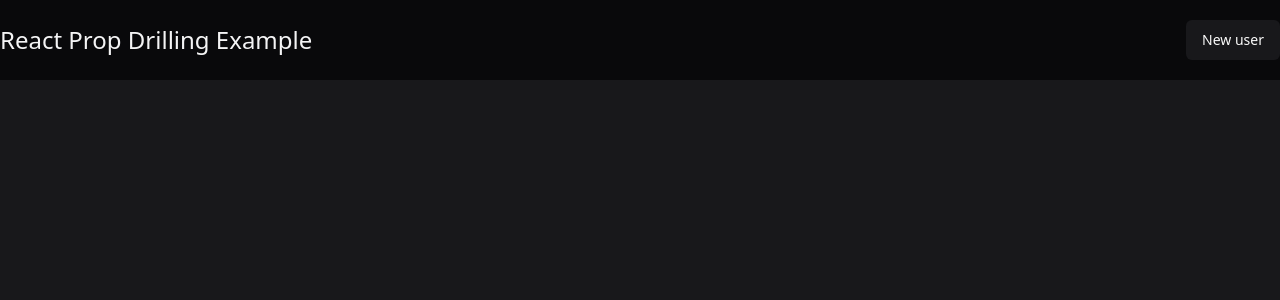
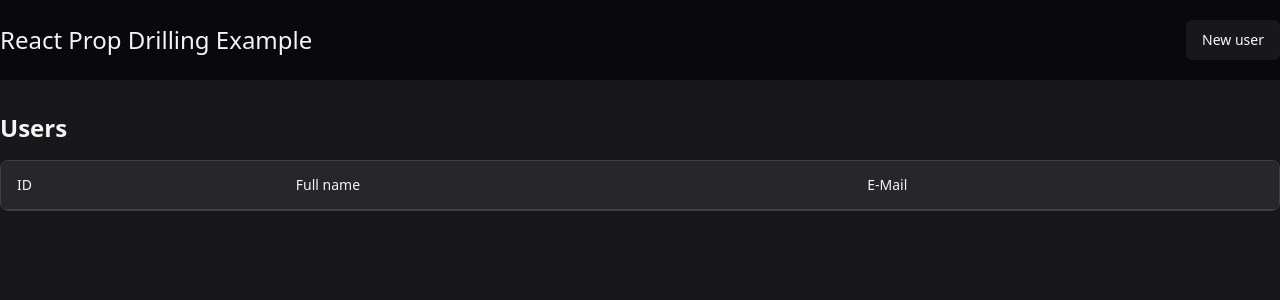
Before and after one commit to victorbadaro/react-prop-drilling-example, a React (Vite) app: page / in a window 1280 px wide. Shown: the top 300 px of the page. Built offline with nearby package versions, Linux system fonts and the light colour scheme.

Commit message:
feat: add users list component to show created users

```diff
--- a/src/app.tsx
+++ b/src/app.tsx
@@ -1,7 +1,8 @@
 import { useState } from 'react';
 import { Header } from './components/header';
+import { UsersList } from './components/users-list';
 
-type User = {
+export type User = {
 	id: number;
 	name: string;
 	email: string;
@@ -23,6 +24,13 @@ export function App() {
 	return (
 		<div className="space-y-8 min-h-screen bg-zinc-900 text-zinc-100">
 			<Header addUser={addUser} />
+
+			<main className="container mx-auto">
+				<div className="flex flex-col gap-4">
+					<h1 className="text-2xl font-semibold">Users</h1>
+					<UsersList users={users} />
+				</div>
+			</main>
 		</div>
 	);
 }
--- /dev/null
+++ b/src/components/users-list.tsx
@@ -0,0 +1,31 @@
+import { User } from '@/app';
+import { Table, TableBody, TableCell, TableHead, TableHeader, TableRow } from './ui/table';
+
+interface UsersListProps {
+	users: User[];
+}
+
+export function UsersList({ users }: UsersListProps) {
+	return (
+		<div className="border border-zinc-700 rounded-lg overflow-hidden">
+			<Table className="text-zinc-400">
+				<TableHeader className="bg-zinc-800">
+					<TableRow className="border-zinc-700 hover:bg-zinc-800">
+						<TableHead className="text-zinc-100">ID</TableHead>
+						<TableHead className="text-zinc-100">Full name</TableHead>
+						<TableHead className="text-zinc-100">E-Mail</TableHead>
+					</TableRow>
+				</TableHeader>
+				<TableBody>
+					{users.map((user) => (
+						<TableRow key={user.id} className="border-zinc-700 hover:bg-zinc-800 hover:text-zinc-100">
+							<TableCell>{user.id}</TableCell>
+							<TableCell>{user.name}</TableCell>
+							<TableCell>{user.email}</TableCell>
+						</TableRow>
+					))}
+				</TableBody>
+			</Table>
+		</div>
+	);
+}
```
